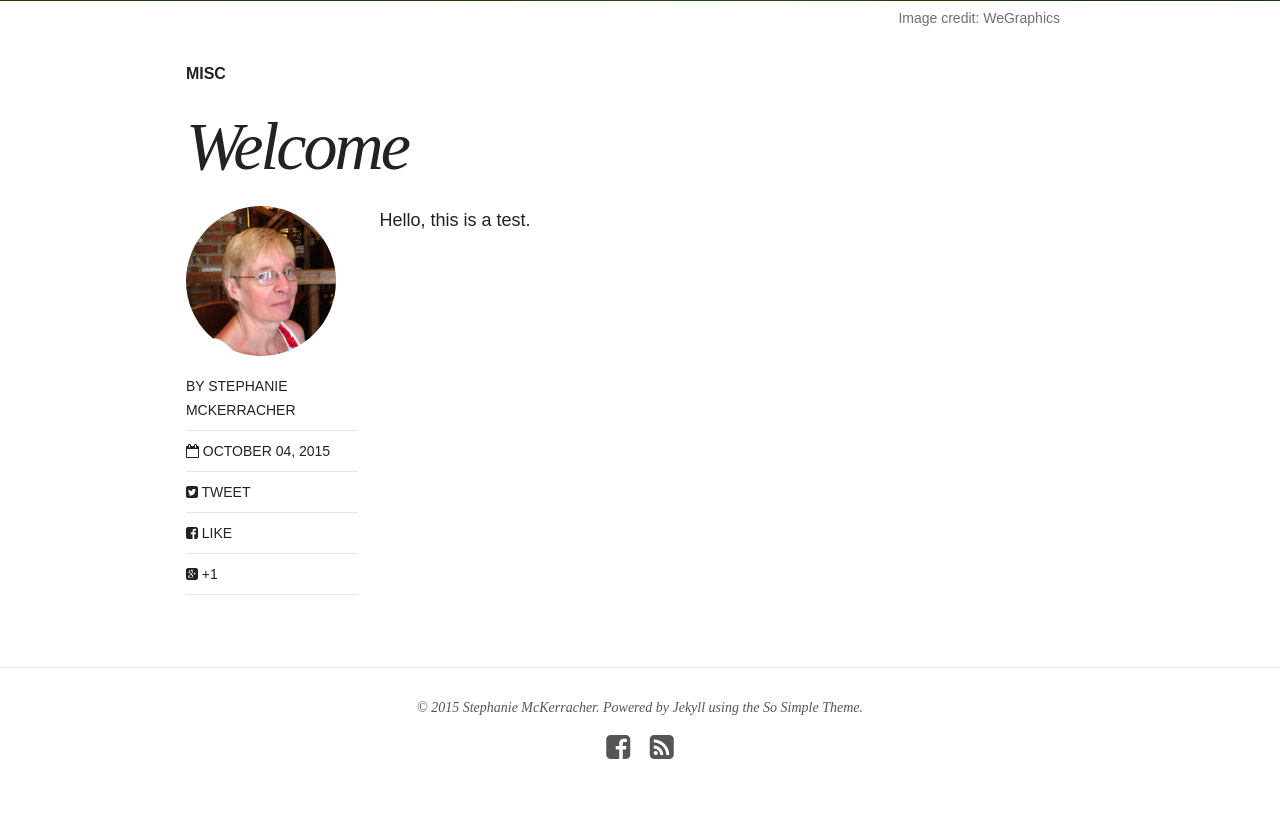
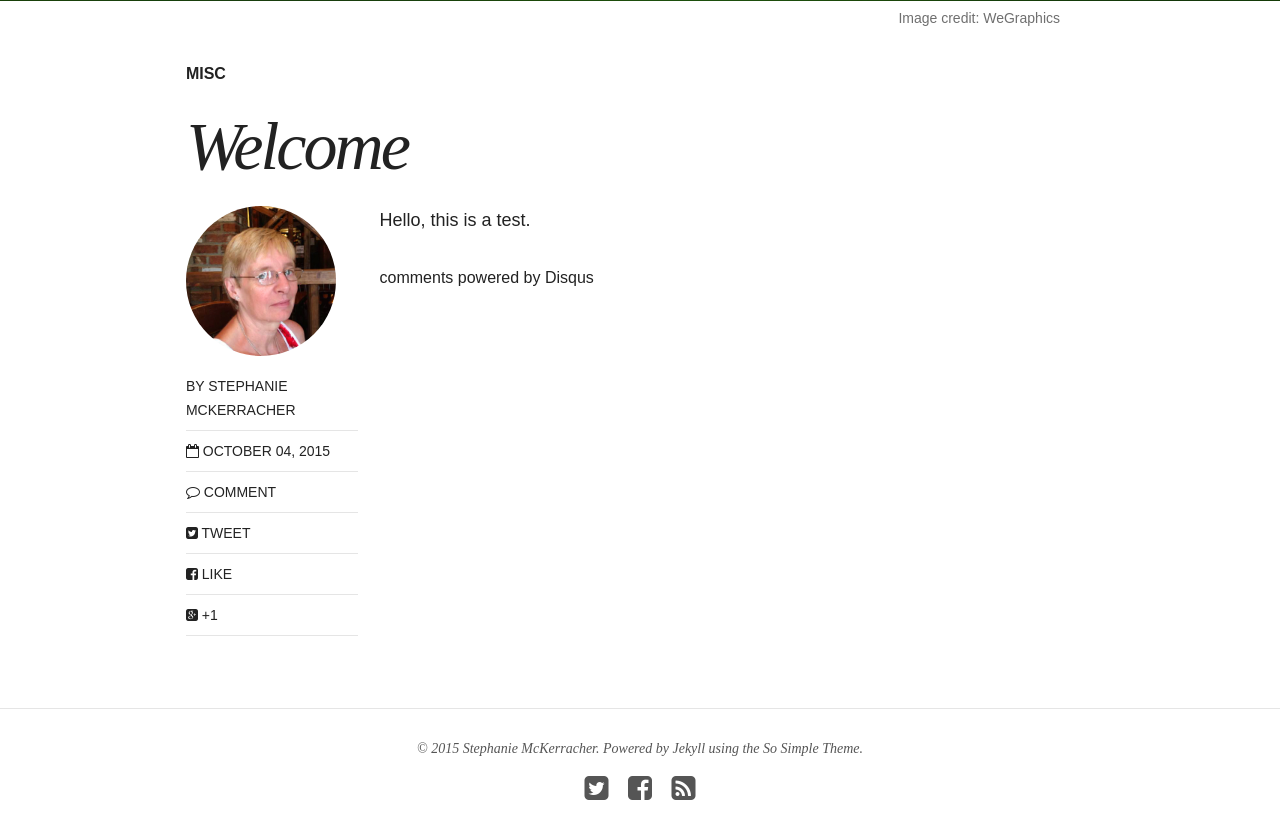
Before and after one commit to devoctomy/knittedbysteph.com, a Jekyll site: the page built from _posts/articles/2015-10-04-welcome.md, in a window 1280 px wide and 900 px high, scrolled down 692 px. Shown: the top 839 px of the window. Built offline with Jekyll 4.4.1, drawn with Linux system fonts in a browser that asks for light colours; nearby versions of some CDN libraries; comment, search, counter and statistics services are not loaded; some of the changed lines change nothing that is shown.

Commit message:
Fixed root url and added twitter handle, need disqus account

```diff
--- a/_config.yml
+++ b/_config.yml
@@ -9,7 +9,7 @@ locale: en_US
 description: Where just about anything can be knitted
 logo: site-logo.png
 search: true
-url:
+url: http://www.knittedbysteph.com
 
 # Jekyll configuration
 
@@ -39,8 +39,8 @@ owner:
   name: Stephanie McKerracher
   avatar: steph-mckerracher-photo.jpg
   email: steph@knittedbysteph.com
-  disqus-shortname:
-  twitter: #username
+  disqus-shortname: knittedbysteph
+  twitter: knittedbysteph
   facebook: stephanie.mckerracher
   github: #username
   stackexchange: #http://stackoverflow.com/users/123456/username
```
